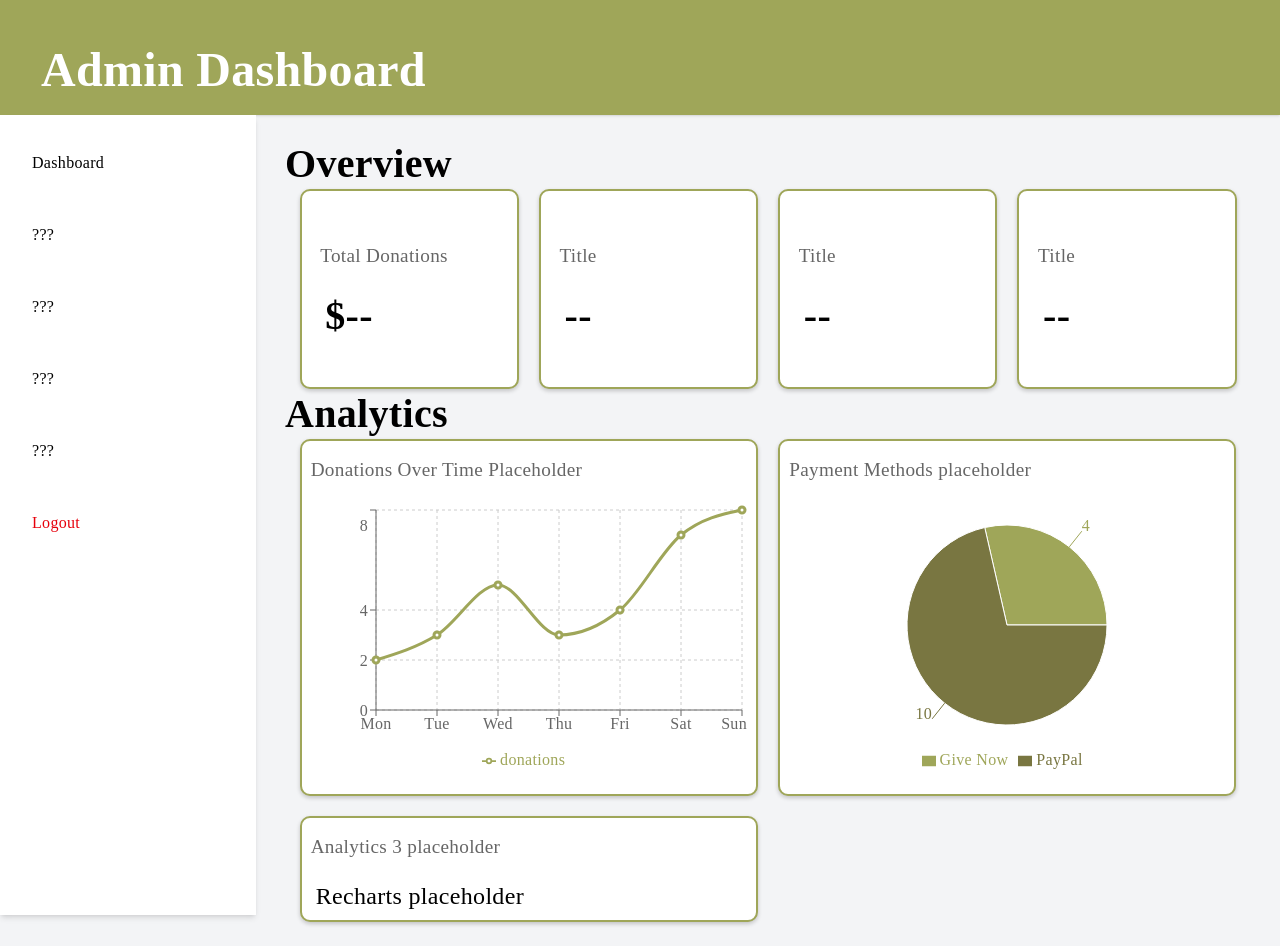
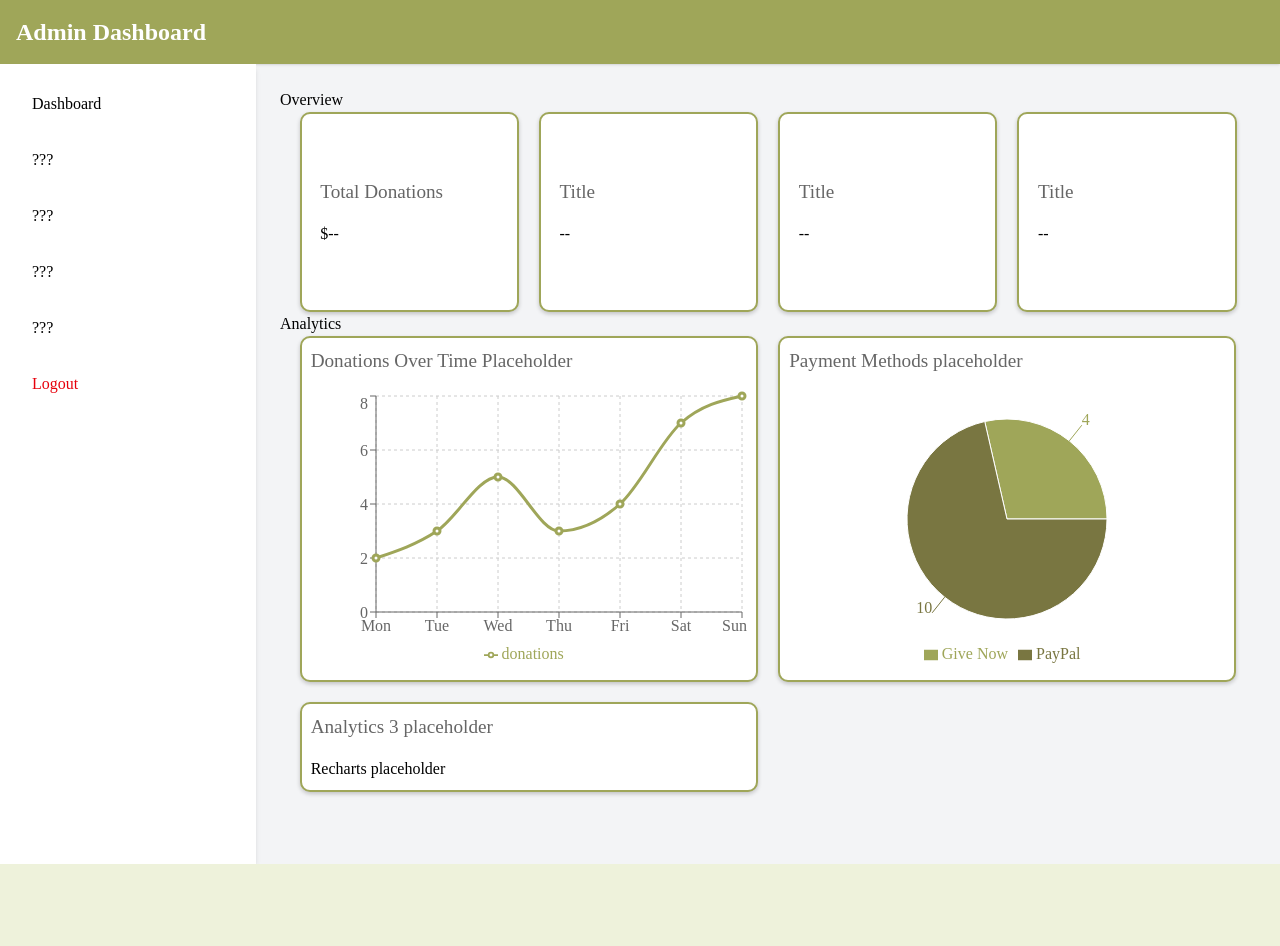
Before and after one commit to FritRin/Back-to-the-Bush-Koalas-New-Website-Development, a React app in the folder frontend/: page /admin in a window 1280 px wide. After the commit the page ends 864 px from the top, so only its background shows below. Built offline with nearby package versions, Linux system fonts and the light colour scheme; the HTML template or start-up script is replaced by a standard one.

Commit message:
Updated names of CSS style sections for admin dashboard

```diff
--- a/frontend/src/components/DonationLineChart.jsx
+++ b/frontend/src/components/DonationLineChart.jsx
@@ -14,7 +14,7 @@ function DonationLineChart() {
     ];
 
     return (
-        <div className="donationChart">
+        <div className="adminDonationChart">
             <ResponsiveContainer width="100%" height="100%">
                 <LineChart data={placeholderData}>
 
--- a/frontend/src/components/DonationPieChart.jsx
+++ b/frontend/src/components/DonationPieChart.jsx
@@ -9,7 +9,7 @@ const Colours = ["#9FA659", "#797641"]
 
 function DonationPieChart() {
     return (
-        <div className="donationChart">
+        <div className="adminDonationChart">
             <ResponsiveContainer width="100%" height="100%">
                 <PieChart>
                     <Pie
--- a/frontend/src/components/StatisticDisplay.jsx
+++ b/frontend/src/components/StatisticDisplay.jsx
@@ -2,7 +2,7 @@ import React from 'react';
 
 function StatisticCard({ title, value }) {
     return (
-        <div className="statisticDiv">
+        <div className="adminStatisticDiv">
             <h3>{title}</h3>
             <h2>{value}</h2>
         </div>
--- a/frontend/src/index.css
+++ b/frontend/src/index.css
@@ -3,36 +3,12 @@
 body {
   font-family: 'Roboto Serif', serif;
   background-color: #EEF2DB;
-  line-height: 40px;
-  letter-spacing: 0.02em;
-}
-
-h1 {
-  font-size: 3rem;
-  font-weight: 600;
-  line-height: 1.2;
-  margin-top: 2%;
-  margin-left: 2%;
-}
-
-h2 {
-  font-size: 2.5rem;
-  font-weight: 550;
-  line-height: 1;
-  margin: 5px;
-}
-
-p {
-  font-size: 1.5rem;
-  font-weight: 100;
-  line-height: 1.2;
-  margin-left: 5px;
 }
 
 /* Admin Dashboard styles */
 
 /* Statistic Card container */
-div.statisticContainer {
+div.adminStatisticContainer {
   display: flex;
   flex-direction: row;
   flex-wrap: nowrap;
@@ -43,7 +19,7 @@ div.statisticContainer {
 }
 
 /* Individual statistic cards */
-div.statisticDiv {
+div.adminStatisticDiv {
   display: flex;
   flex-direction: column;
   align-items: flex-start;
@@ -60,7 +36,7 @@ div.statisticDiv {
 }
 
 /* Statistic card headings */
-div.statisticDiv h3 {
+div.adminStatisticDiv h3 {
   font-size: 1.2rem;
   font-weight: 500;
   color: #666666;
@@ -69,7 +45,7 @@ div.statisticDiv h3 {
 }
 
 /* Analytics Grid */
-.analyticsGrid {
+.adminAnalyticsGrid {
   display: grid;
   grid-template-columns: repeat(2, minmax(0,1fr));
   gap: 20px;
@@ -79,7 +55,7 @@ div.statisticDiv h3 {
 }
 
 /* Individual analytics cards */
-.donationAnalytics {
+.adminDonationAnalytics {
   background-color: #ffffff;
   border: 2px solid #9fa659;
   border-radius: 10px;
@@ -88,7 +64,7 @@ div.statisticDiv h3 {
   transition: transform 0.2s ease, box-shadow 0.2s ease;
 }
 
-.donationAnalytics h3 {
+.adminDonationAnalytics h3 {
   font-size: 1.2rem;
   font-weight: 500;
   color: #666666;
@@ -96,7 +72,7 @@ div.statisticDiv h3 {
   margin-bottom: 15px;
 }
 
-.donationChart {
+.adminDonationChart {
   width: 100%;
   height: 280px;
   min-width: 0;
--- a/frontend/src/pages/AdminDashboard.jsx
+++ b/frontend/src/pages/AdminDashboard.jsx
@@ -9,7 +9,7 @@ function AdminDashboard() {
         <div className="dashboardOverview">
             <h2>Overview</h2>
 
-            <div className="statisticContainer">
+            <div className="adminStatisticContainer">
                 <StatisticCard title="Total Donations" value="$--" />
                 <StatisticCard title="Title" value="--" />
                 <StatisticCard title="Title" value="--" />
@@ -20,19 +20,19 @@ function AdminDashboard() {
         <div className="dashboardAnalytics">
             <h2>Analytics</h2>
 
-            <div className="analyticsGrid">
+            <div className="adminAnalyticsGrid">
 
-                <div className="donationAnalytics">
+                <div className="adminDonationAnalytics">
                     <h3>Donations Over Time Placeholder</h3>
                     <DonationLineChart />
                 </div>
 
-                <div className="donationAnalytics">
+                <div className="adminDonationAnalytics">
                     <h3>Payment Methods placeholder</h3>
                     <DonationPieChart />
                 </div>
 
-                <div className="donationAnalytics">
+                <div className="adminDonationAnalytics">
                     <h3>Analytics 3 placeholder</h3>
                     <p>Recharts placeholder</p>
                 </div>
```
